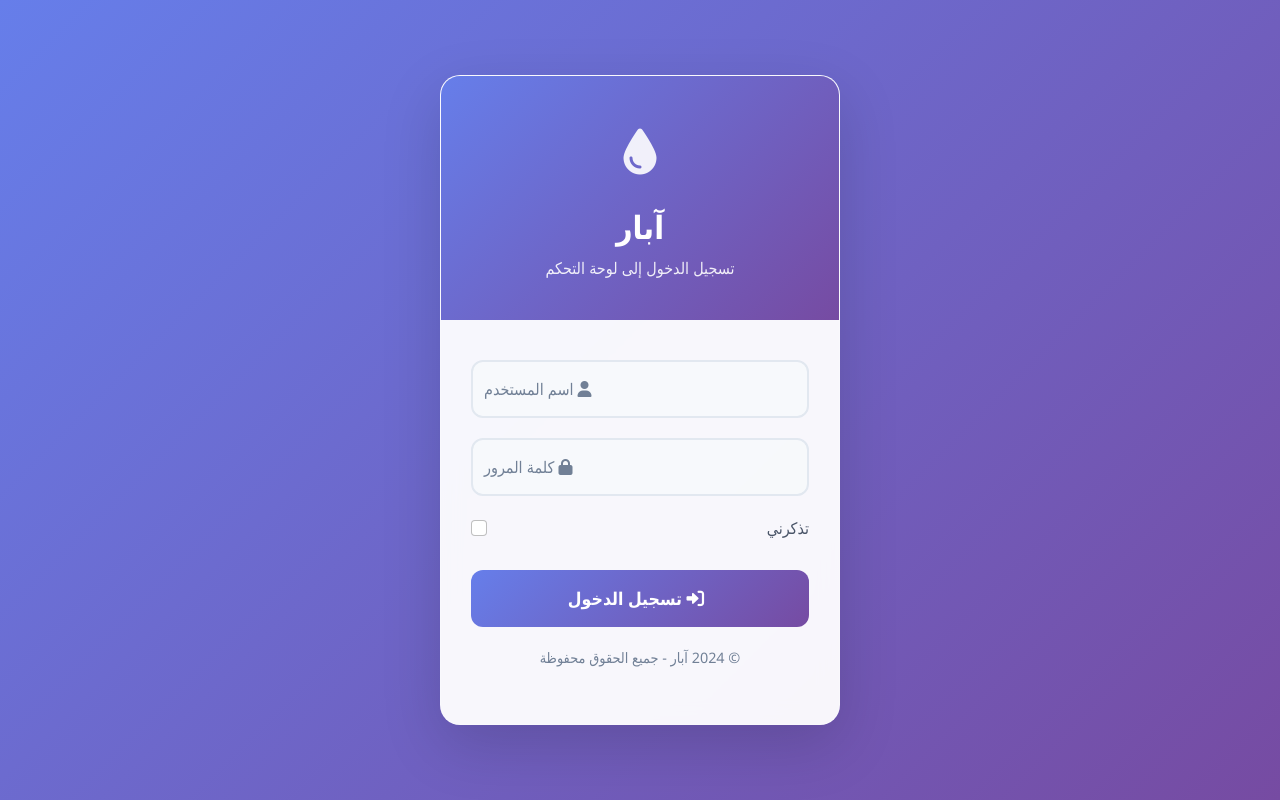
After one commit to AliNasserMohamed/Wati_chatbot, a FastAPI app: template templates/login.html in a window 1280 px wide. The commit adds this page. Run offline with FastAPI, Linux system fonts and the light colour scheme; the template is opened without the code that fills it, so the values that code supplies are empty.

Commit message:
new_login_added

```diff
--- a/app.py
+++ b/app.py
@@ -1,7 +1,10 @@
 import os
 from fastapi import FastAPI, Request, Depends, HTTPException, Header, Query
-from fastapi.responses import HTMLResponse
+from fastapi.responses import HTMLResponse, RedirectResponse
 from fastapi.templating import Jinja2Templates
+from fastapi.security import HTTPBasic, HTTPBasicCredentials
+from starlette.middleware.sessions import SessionMiddleware
+from starlette.responses import Response
 from typing import Optional, List
 from dotenv import load_dotenv
 import uvicorn
@@ -55,8 +58,64 @@ app = FastAPI(
     version="1.0.0"
 )
 
+# Add session middleware for login functionality
+app.add_middleware(SessionMiddleware, secret_key="abar-secret-key-2024")
+
 # Set up templates directory
 templates = Jinja2Templates(directory="templates")
+
+# Login credentials (in production, use environment variables)
+ADMIN_USERNAME = "admin"
+ADMIN_PASSWORD = "abar2024"
+
+# Authentication helper functions
+def check_authentication(request: Request) -> bool:
+    """Check if user is authenticated"""
+    return request.session.get("authenticated", False)
+
+def require_authentication(request: Request):
+    """Require authentication for protected routes"""
+    if not check_authentication(request):
+        raise HTTPException(status_code=401, detail="Authentication required")
+
+# Login routes
+@app.get("/", response_class=HTMLResponse)
+async def root(request: Request):
+    """Root route - redirect to appropriate page based on authentication"""
+    if check_authentication(request):
+        return RedirectResponse(url="/knowledge/admin", status_code=302)
+    else:
+        return RedirectResponse(url="/login", status_code=302)
+
+@app.get("/login", response_class=HTMLResponse)
+async def login_page(request: Request):
+    """Display login page"""
+    # If already authenticated, redirect to admin panel
+    if check_authentication(request):
+        return RedirectResponse(url="/knowledge/admin", status_code=302)
+    return templates.TemplateResponse("login.html", {"request": request})
+
+@app.post("/login")
+async def login(request: Request):
+    """Handle login form submission"""
+    form = await request.form()
+    username = form.get("username")
+    password = form.get("password")
+
+    if username == ADMIN_USERNAME and password == ADMIN_PASSWORD:
+        request.session["authenticated"] = True
+        return RedirectResponse(url="/knowledge/admin", status_code=302)
+    else:
+        return templates.TemplateResponse("login.html", {
+            "request": request,
+            "error": "اسم المستخدم أو كلمة المرور غير صحيحة"
+        })
+
+@app.get("/logout")
+async def logout(request: Request):
+    """Handle logout"""
+    request.session.clear()
+    return RedirectResponse(url="/login", status_code=302)
 
 # Wati webhook verification token (set this in your .env file)
 WATI_WEBHOOK_VERIFY_TOKEN = os.getenv("WATI_WEBHOOK_VERIFY_TOKEN", "your_verification_token")
@@ -827,8 +886,10 @@ async def populate_knowledge():
 @app.get("/knowledge/admin", response_class=HTMLResponse)
 async def knowledge_admin_page(request: Request):
     """
-    Serve the knowledge base admin interface
+    Serve the knowledge base admin interface (protected route)
     """
+    if not check_authentication(request):
+        return RedirectResponse(url="/login", status_code=302)
     return templates.TemplateResponse("knowledge_admin.html", {"request": request})
 
 @app.get("/knowledge/list")
@@ -989,13 +1050,10 @@ async def health_check():
 # Scraped Data Interface
 @app.get("/server/scrapped_data", response_class=HTMLResponse)
 async def scraped_data_interface(request: Request):
-    """Serve the HTML interface for viewing scraped data"""
-    try:
-        with open("templates/scraped_data.html", "r", encoding="utf-8") as f:
-            html_content = f.read()
-        return HTMLResponse(content=html_content, status_code=200)
-    except FileNotFoundError:
-        raise HTTPException(status_code=404, detail="Scraped data interface not found")
+    """Serve the HTML interface for viewing scraped data (protected route)"""
+    if not check_authentication(request):
+        return RedirectResponse(url="/login", status_code=302)
+    return templates.TemplateResponse("scraped_data.html", {"request": request})
 
 # Trigger initial data sync
 @app.post("/server/trigger_sync")
--- a/requirements.txt
+++ b/requirements.txt
@@ -22,6 +22,7 @@ h11==0.16.0
 httpcore==1.0.9
 httpx==0.28.1
 idna==3.10
+itsdangerous==2.1.2
 jiter==0.10.0
 joblib==1.5.0
 jsonpatch==1.33
--- /dev/null
+++ b/templates/login.html
@@ -0,0 +1,255 @@
+<!DOCTYPE html>
+<html lang="ar" dir="rtl">
+<head>
+    <meta charset="UTF-8">
+    <meta name="viewport" content="width=device-width, initial-scale=1.0">
+    <title>تسجيل الدخول - آبار</title>
+    <link href="https://cdn.jsdelivr.net/npm/bootstrap@5.1.3/dist/css/bootstrap.min.css" rel="stylesheet">
+    <link href="https://cdnjs.cloudflare.com/ajax/libs/font-awesome/6.0.0/css/all.min.css" rel="stylesheet">
+    <style>
+        body {
+            font-family: 'Segoe UI', Tahoma, Geneva, Verdana, sans-serif;
+            background: linear-gradient(135deg, #667eea 0%, #764ba2 100%);
+            min-height: 100vh;
+            display: flex;
+            align-items: center;
+            justify-content: center;
+            padding: 20px;
+        }
+
+        .login-container {
+            max-width: 400px;
+            width: 100%;
+        }
+
+        .login-card {
+            background: rgba(255, 255, 255, 0.95);
+            border-radius: 20px;
+            box-shadow: 0 20px 60px rgba(0, 0, 0, 0.15);
+            border: 1px solid rgba(255, 255, 255, 0.2);
+            backdrop-filter: blur(10px);
+            overflow: hidden;
+            animation: slideUp 0.6s ease-out;
+        }
+
+        @keyframes slideUp {
+            from {
+                opacity: 0;
+                transform: translateY(30px);
+            }
+            to {
+                opacity: 1;
+                transform: translateY(0);
+            }
+        }
+
+        .login-header {
+            background: linear-gradient(135deg, #667eea 0%, #764ba2 100%);
+            color: white;
+            padding: 40px 30px;
+            text-align: center;
+        }
+
+        .login-header h1 {
+            font-size: 2rem;
+            font-weight: 600;
+            margin-bottom: 10px;
+        }
+
+        .login-header p {
+            opacity: 0.9;
+            margin-bottom: 0;
+        }
+
+        .login-body {
+            padding: 40px 30px;
+        }
+
+        .form-floating {
+            margin-bottom: 20px;
+        }
+
+        .form-control {
+            border-radius: 12px;
+            border: 2px solid #e2e8f0;
+            padding: 15px 20px;
+            font-size: 1rem;
+            transition: all 0.3s ease;
+            background: rgba(248, 250, 252, 0.8);
+        }
+
+        .form-control:focus {
+            border-color: #667eea;
+            box-shadow: 0 0 0 0.2rem rgba(102, 126, 234, 0.25);
+            background: white;
+        }
+
+        .form-floating > label {
+            color: #718096;
+            font-weight: 500;
+        }
+
+        .btn-login {
+            background: linear-gradient(135deg, #667eea 0%, #764ba2 100%);
+            border: none;
+            border-radius: 12px;
+            padding: 15px 30px;
+            font-weight: 600;
+            font-size: 1.1rem;
+            width: 100%;
+            color: white;
+            transition: all 0.3s ease;
+            margin-top: 10px;
+        }
+
+        .btn-login:hover {
+            transform: translateY(-2px);
+            box-shadow: 0 8px 25px rgba(102, 126, 234, 0.4);
+        }
+
+        .btn-login:active {
+            transform: translateY(0);
+        }
+
+        .alert {
+            border-radius: 12px;
+            border: none;
+            padding: 15px 20px;
+            margin-bottom: 20px;
+            background: linear-gradient(135deg, #f56565 0%, #e53e3e 100%);
+            color: white;
+            animation: shake 0.5s ease-in-out;
+        }
+
+        @keyframes shake {
+            0%, 100% { transform: translateX(0); }
+            25% { transform: translateX(-5px); }
+            75% { transform: translateX(5px); }
+        }
+
+        .logo-icon {
+            font-size: 3rem;
+            margin-bottom: 20px;
+            color: rgba(255, 255, 255, 0.9);
+        }
+
+        .input-group-text {
+            background: transparent;
+            border: none;
+            color: #718096;
+        }
+
+        .password-toggle {
+            cursor: pointer;
+            color: #667eea;
+            transition: color 0.3s ease;
+        }
+
+        .password-toggle:hover {
+            color: #764ba2;
+        }
+
+        .form-check {
+            margin: 20px 0;
+        }
+
+        .form-check-input:checked {
+            background-color: #667eea;
+            border-color: #667eea;
+        }
+
+        .form-check-label {
+            color: #4a5568;
+            font-weight: 500;
+        }
+
+        .footer-text {
+            text-align: center;
+            color: #718096;
+            font-size: 0.9rem;
+            margin-top: 20px;
+        }
+    </style>
+</head>
+<body>
+    <div class="login-container">
+        <div class="login-card">
+            <div class="login-header">
+                <div class="logo-icon">
+                    <i class="fas fa-tint"></i>
+                </div>
+                <h1>آبار</h1>
+                <p>تسجيل الدخول إلى لوحة التحكم</p>
+            </div>
+
+            <div class="login-body">
+                {% if error %}
+                <div class="alert" role="alert">
+                    <i class="fas fa-exclamation-triangle me-2"></i>
+                    {{ error }}
+                </div>
+                {% endif %}
+
+                <form method="post" action="/login">
+                    <div class="form-floating">
+                        <input type="text" class="form-control" id="username" name="username" placeholder="اسم المستخدم" required>
+                        <label for="username">
+                            <i class="fas fa-user me-2"></i>
+                            اسم المستخدم
+                        </label>
+                    </div>
+
+                    <div class="form-floating">
+                        <input type="password" class="form-control" id="password" name="password" placeholder="كلمة المرور" required>
+                        <label for="password">
+                            <i class="fas fa-lock me-2"></i>
+                            كلمة المرور
+                        </label>
+                    </div>
+
+                    <div class="form-check">
+                        <input class="form-check-input" type="checkbox" id="remember" name="remember">
+                        <label class="form-check-label" for="remember">
+                            تذكرني
+                        </label>
+                    </div>
+
+                    <button type="submit" class="btn btn-login">
+                        <i class="fas fa-sign-in-alt me-2"></i>
+                        تسجيل الدخول
+                    </button>
+                </form>
+
+                <div class="footer-text">
+                    <p>© 2024 آبار - جميع الحقوق محفوظة</p>
+                </div>
+            </div>
+        </div>
+    </div>
+
+    <script src="https://cdn.jsdelivr.net/npm/bootstrap@5.1.3/dist/js/bootstrap.bundle.min.js"></script>
+    <script>
+        // Add some interactive effects
+        document.addEventListener('DOMContentLoaded', function() {
+            const inputs = document.querySelectorAll('.form-control');
+
+            inputs.forEach(input => {
+                input.addEventListener('focus', function() {
+                    this.parentElement.style.transform = 'scale(1.02)';
+                });
+
+                input.addEventListener('blur', function() {
+                    this.parentElement.style.transform = 'scale(1)';
+                });
+            });
+
+            // Add enter key submission
+            document.addEventListener('keypress', function(e) {
+                if (e.key === 'Enter') {
+                    document.querySelector('form').submit();
+                }
+            });
+        });
+    </script>
+</body>
+</html>
--- a/vectorstore/chroma_db.py
+++ b/vectorstore/chroma_db.py
@@ -16,16 +16,16 @@ class ChromaManager:
             settings=Settings(anonymized_telemetry=False)
         )
 
-        # Use sentence-transformers model for Arabic language support
+        # Use Arabic-specific embedding model for better Arabic language support
         self.embedding_function = embedding_functions.SentenceTransformerEmbeddingFunction(
-            model_name="sentence-transformers/paraphrase-multilingual-MiniLM-L12-v2"
+            model_name="mohamed2811/Muffakir_Embedding_V2"
         )
 
         # Create or get the collection
         self.collection = self.client.get_or_create_collection(
             name="abar_knowledge_base",
             embedding_function=self.embedding_function,
-            metadata={"description": "Knowledge base for Abar chatbot"}
+            metadata={"description": "Knowledge base for Abar chatbot with Arabic embeddings"}
         )
 
     def add_knowledge(self, questions: List[str], answers: List[str],
```
Also changed, not shown: templates/knowledge_admin.html (+17 -4 lines), templates/scraped_data.html (+21 -8 lines).
